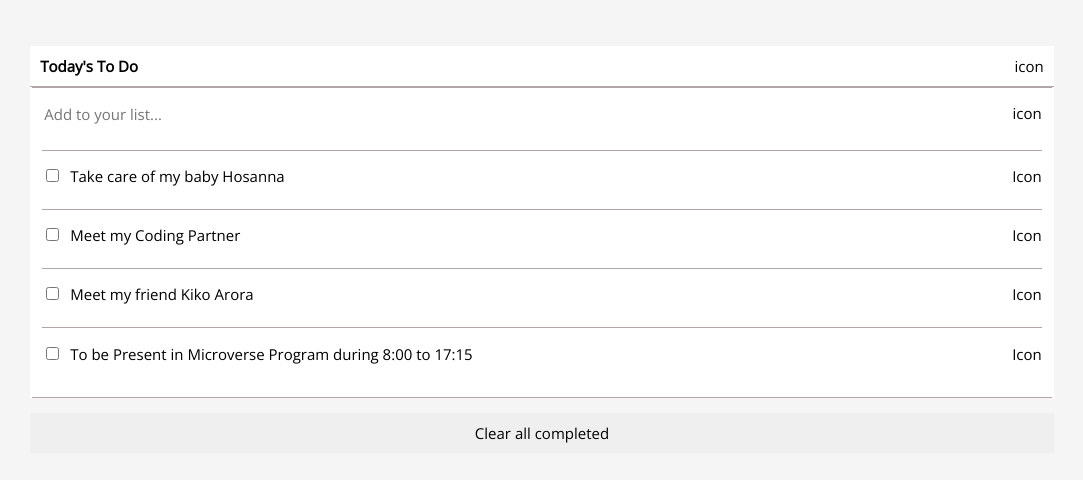
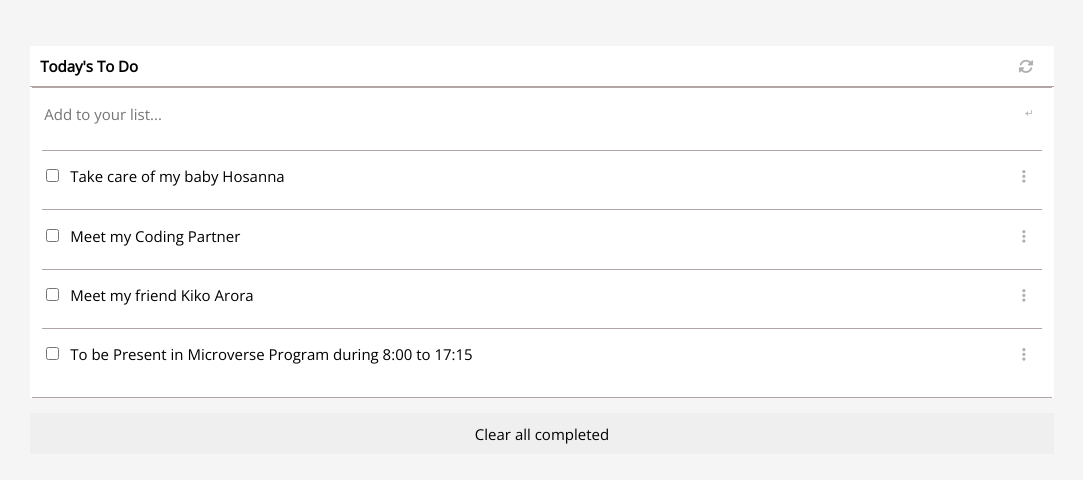
Before and after one commit to Graciano1997/todo-list, a website built with webpack: page src/index.html in a window 1280 px wide. Shown: the part 108-588 px from the top of the page, without its empty margins (98-1181 px from the left). Built offline with nearby package versions, Linux system fonts and the light colour scheme.

Commit message:
fix linter issues

```diff
--- a/src/index.html
+++ b/src/index.html
@@ -4,18 +4,19 @@
 <head>
     <meta charset="UTF-8">
     <meta name="viewport" content="width=device-width, initial-scale=1.0">
+    <script src="https://kit.fontawesome.com/1bc3a7e061.js" crossorigin="anonymous"></script>
     <title>Todo list website</title>
 </head>
 
 <body class="container">
     <header class="header">
-        <h1>Today's To Do</h1> <span>icon</span>
+        <h1>Today's To Do</h1> <span><i class="fa-solid fa-rotate" ></i></span>
     </header>
     <main>
         <div class="to-do-container">
             <form action="" class="form-todo">
                 <input type="text" id="inputTask" placeholder="Add to your list..." autocomplete="off">
-                <span>icon</span>
+                <span id="enter"></span>
             </form>
             <ul class="list-container">
 
--- a/src/index.js
+++ b/src/index.js
@@ -1,26 +1,27 @@
 import './style.css';
+import enterImg from './enter.png';
 
 const taskArray = [
   {
-    description: "Take care of my baby Hosanna ",
+    description: 'Take care of my baby Hosanna ',
     completed: false,
     index: 0,
   },
   {
-    description: "Meet my Coding Partner",
+    description: 'Meet my Coding Partner',
     completed: false,
     index: 1,
   },
   {
-    description: "Meet my friend Kiko Arora",
+    description: 'Meet my friend Kiko Arora',
     completed: false,
     index: 2,
   },
   {
-    description: "To be Present in Microverse Program during 8:00 to 17:15",
+    description: 'To be Present in Microverse Program during 8:00 to 17:15',
     completed: false,
     index: 3,
-  }
+  },
 ];
 
 const createTaskTemplate = (task) => {
@@ -35,12 +36,12 @@ const createTaskTemplate = (task) => {
   textArea.textContent = task.description;
 
   const check = document.createElement('input');
-  check.type='checkbox';
-  check.id='';
+  check.type = 'checkbox';
   check.name = 'check';
+  const i = '<i class=\'fa-solid fa-ellipsis-vertical\'></i>';
 
   const span = document.createElement('span');
-  span.textContent = 'Icon';
+  span.innerHTML = i;
 
   divTask.append(check, textArea, span);
 
@@ -51,9 +52,13 @@ const createTaskTemplate = (task) => {
 };
 
 const populate = (taskArray) => {
-  taskArray.forEach(element => {
+  const img = new Image();
+  img.src = enterImg;
+  document.querySelector('#enter').appendChild(img);
+
+  taskArray.forEach((element) => {
     document.querySelector('.list-container').append(createTaskTemplate(element));
   });
 };
 
-window.addEventListener('load',populate(taskArray));
+window.addEventListener('load', populate(taskArray));
--- a/src/style.css
+++ b/src/style.css
@@ -1,5 +1,6 @@
 @import url('https://fonts.googleapis.com/css2?family=Open+Sans:wght@300&display=swap');
-*{
+
+* {
   font-family: 'Open Sans', sans-serif;
   font-size: 15px;
 }
@@ -9,18 +10,18 @@
   padding-left: 10%;
   padding-right: 10%;
   display: flex;
-  flex-direction:column;
+  flex-direction: column;
   background: whitesmoke;
 }
 
-.to-do-container{
+.to-do-container {
   background: #fff;
   padding-left: 0.2%;
   padding-right: 0.2%;
   margin: 0;
 }
 
-.header{
+.header {
   margin-top: 15%;
   display: flex;
   justify-content: space-between;
@@ -28,7 +29,7 @@
   background: #fff;
   border-bottom: 1px solid rgba(168, 154, 154, 0.883);
   padding-left: 1%;
-  padding-right: 1%;
+  padding-right: 2%;
 }
 
 .form-todo {
@@ -38,9 +39,10 @@
   border-top: 1px solid rgba(168, 154, 154, 0.883);
   padding-bottom: 1%;
   padding-left: 1%;
-  padding-right: 1%;
+  padding-right: 2%;
 }
-.task-item{
+
+.task-item {
   list-style-type: none;
 }
 
@@ -54,7 +56,8 @@
   width: 100%;
 }
 
-.taskCheck, .taskContent{
+.taskCheck,
+.taskContent {
   padding-top: 1.5%;
   outline-style: none;
   border-color: transparent;
@@ -68,7 +71,7 @@
   resize: none;
 }
 
-.list-container{
+.list-container {
   display: flex;
   flex-direction: column;
   border-bottom: 1px solid rgba(168, 154, 154, 0.883);
@@ -78,32 +81,26 @@
 }
 
 .task {
-  /* display: flex;
-  align-items: center;
-  justify-content: space-between; */
   display: grid;
   grid-template-rows: 100fr;
-  grid-template-columns:2fr 96fr 2fr;
+  grid-template-columns: 2fr 96fr 2fr;
   border-top: 0.5px solid rgba(168, 154, 154, 0.883);
   align-items: baseline;
   column-gap: 5px;
 }
 
-.taskfield{
+.taskfield {
   width: 100%;
 }
 
 .fields {
-/* display: flex; */
   display: grid;
-
-width:97%;
+  width: 97%;
   gap: 1%;
 }
 
 .clear {
   width: 100%;
-background: red;
 }
 
 .clear button {
@@ -116,3 +113,7 @@ background: red;
   text-decoration: underline;
   cursor: pointer;
 }
+
+i {
+  color: #919499bc;
+}
```
Also changed, not shown: dist/index.bundle.js (deleted), dist/index.html (deleted), dist/runtime.bundle.js (deleted), src/enter.png (added). Lines whose indentation alone changed are shown as unchanged.
